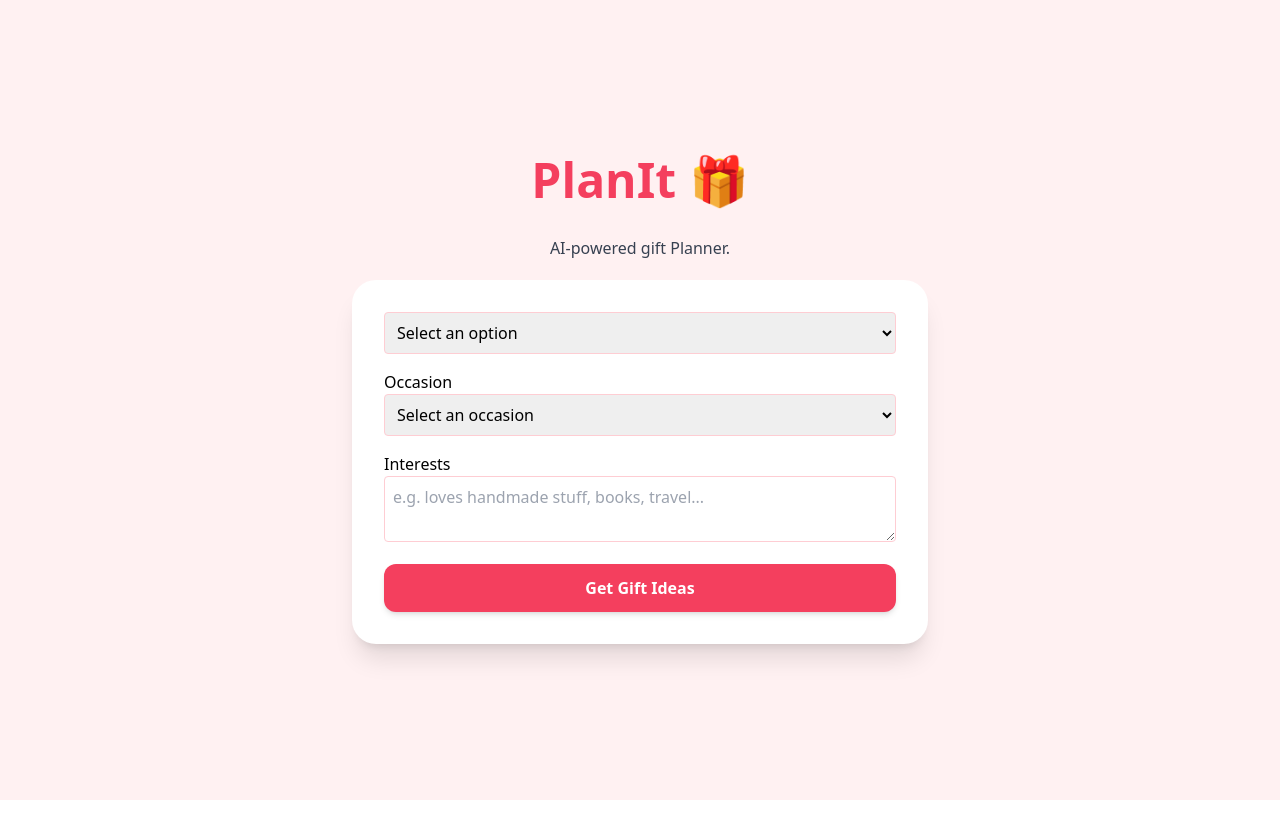
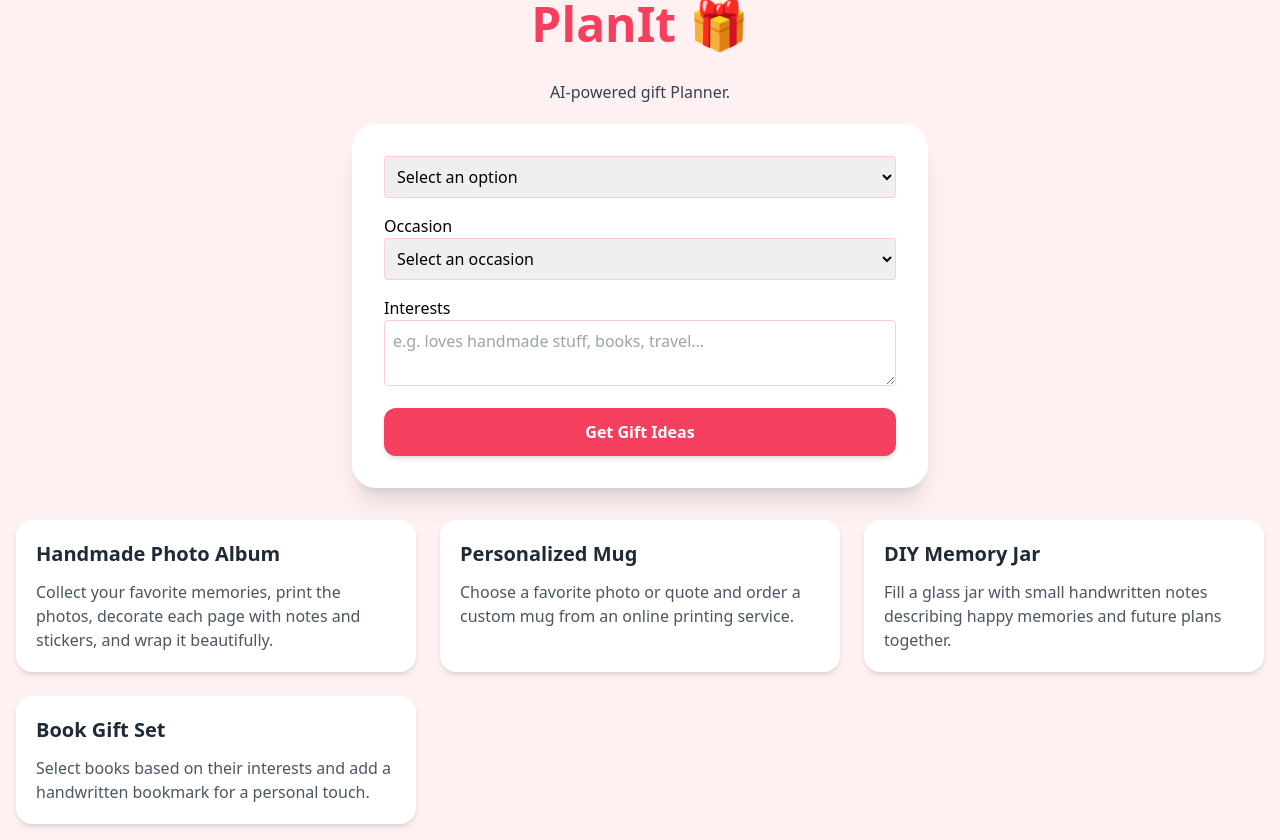
Before and after one commit to 789deepa/planit, a React (Vite) app: page / in a window 1280 px wide. Before the commit the page ends 800 px from the top, so only its background shows below. Built offline with nearby package versions, Linux system fonts and the light colour scheme.

Commit message:
Build the gift card

```diff
--- a/src/App.jsx
+++ b/src/App.jsx
@@ -1,9 +1,10 @@
 import GiftForm from "./components/GiftForm";
-import mockData from "./data/mockData.js";
+import mockGiftData from "./data/mockGiftData.js";
+import GiftCard from "./components/GiftCard";
 
 function App() {
 
-  console.log(mockData);
+  console.log(mockGiftData);
   return (
     <div className="min-h-screen bg-rose-50 flex flex-col items-center justify-center">
 
@@ -19,6 +20,15 @@ function App() {
        <GiftForm />
       </div>
 
+      <div className="grid grid-cols-1 md:grid-cols-2 lg:grid-cols-3 gap-6 mt-8 m-4">
+        {mockGiftData.map((gift) => (
+          <GiftCard
+          key={gift.id}
+          gift={gift}
+          />
+        ))}
+      </div>
+
     </div>
   )
 }
--- a/src/components/GiftCard.jsx
+++ b/src/components/GiftCard.jsx
@@ -0,0 +1,15 @@
+function GiftCard ( { gift }) {
+    return (
+        <div className="bg-white rounded-2xl shadow-md p-5">
+            <h3 className="text-xl font-bold text-gray-800">
+                {gift.name}
+            </h3>
+
+            <p className="text-gray-600 mt-3">
+                {gift.instructions}
+            </p>
+        </div>
+    );
+}
+
+export default GiftCard;
```
Also changed, not shown: src/data/mockGiftData.js (renamed from src/data/mockData.js).
